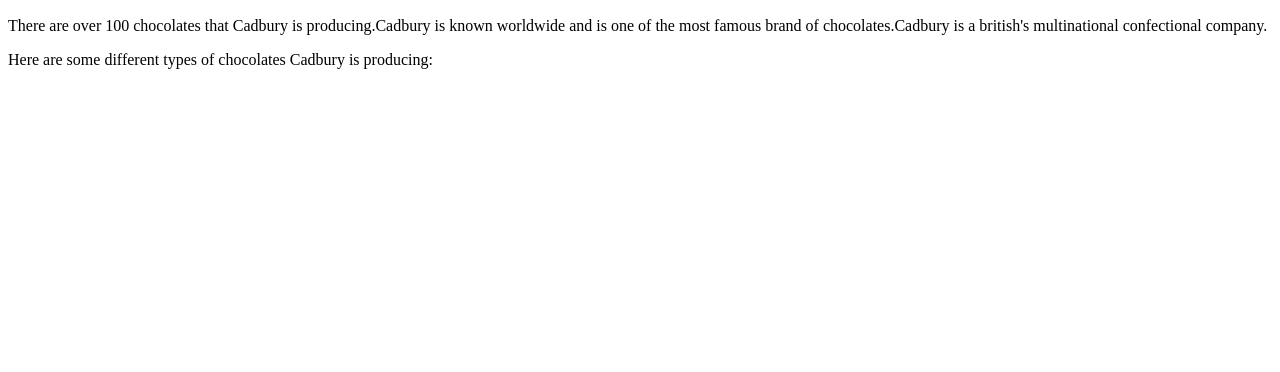
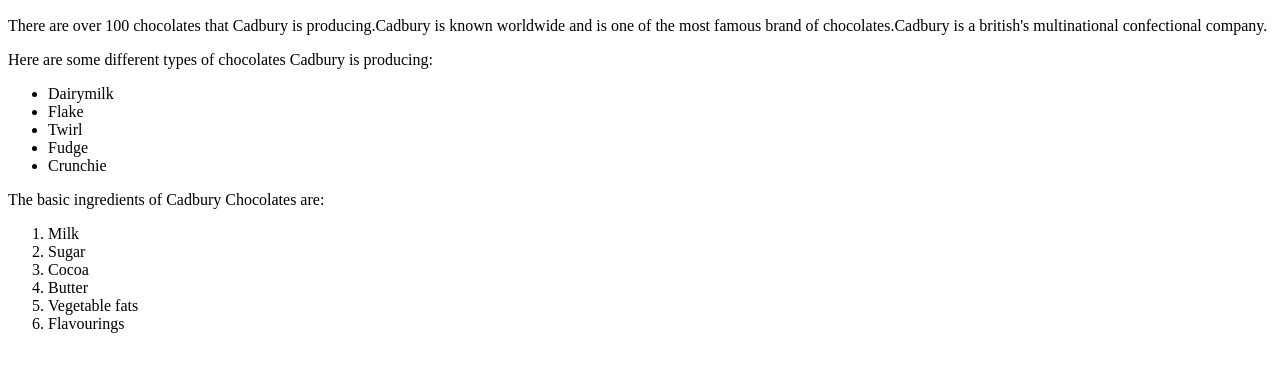
Before and after one commit to kesha2699/cadbury-website, a plain HTML site: page cadbury-website.html in a window 1280 px wide. Shown: the part 422-794 px from the top of the page. Drawn offline with Linux system fonts and the light colour scheme.

Commit message:
add a list

```diff
--- a/cadbury-website.html
+++ b/cadbury-website.html
@@ -16,6 +16,23 @@
     <h2>Types of cadbury Chocolates</h2>
     <p>There are over 100 chocolates that Cadbury is producing.Cadbury is known worldwide and is one of the most famous brand of chocolates.Cadbury is a british's multinational confectional company.</p>
     <p>Here are some different types of chocolates Cadbury is producing:</p>
+    <ul>
+        <li>Dairymilk</li>
+        <li>Flake</li>
+        <li>Twirl</li>
+        <li>Fudge</li>
+        <li>Crunchie</li>
+    </ul>
+
+    <p>The basic ingredients of Cadbury Chocolates are:</p>
+    <ol>
+        <li>Milk</li>
+        <li>Sugar</li>
+        <li>Cocoa</li>
+        <li>Butter</li>
+        <li>Vegetable fats</li>
+        <li>Flavourings</li>
+    </ol>
 
     </body>
 </html>
```
